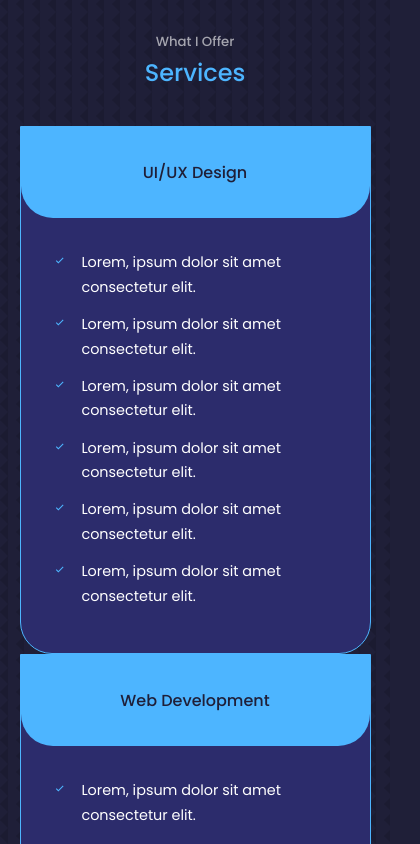
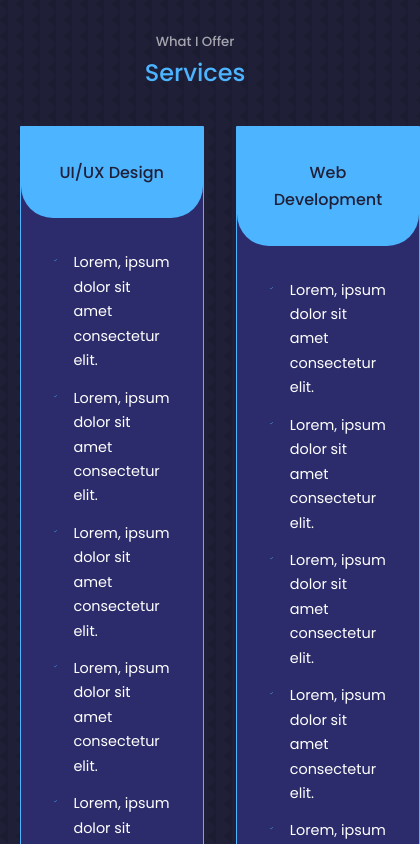
Before and after one commit to CameronRiecan/CameronRiecan.github.io, a React (Create React App) app: page / in a window 390 px wide. Shown: the part 2980-3824 px from the top of the page, 420 px wide, since content can reach past the window. Built offline with nearby package versions, Linux system fonts and the light colour scheme.

Commit message:
fix errors in styling, found and fixed major mistake of mispelling in services css that didnt match jsx in component, phew

```diff
--- a/src/components/experience/Experience.jsx
+++ b/src/components/experience/Experience.jsx
@@ -97,7 +97,7 @@ const Experience = () => {
                 <small className='text-light'>Beginner/Intermediate</small>
               </div>
             </article>
-        </div>
+          </div>
         </div>
       </div>
     </section>
--- a/src/components/portfolio/Portfolio.jsx
+++ b/src/components/portfolio/Portfolio.jsx
@@ -62,7 +62,7 @@ const Portfolio = () => {
         {
           data.map(({id, image, title, github, demo}) => {
             return (
-              <article key={id} className='portfolio_item'>
+            <article key={id} className='portfolio_item'>
               <div className="portfolio_item-image">
                 <img src={image} alt={title} />
               </div>
--- a/src/components/services/services.css
+++ b/src/components/services/services.css
@@ -1,6 +1,6 @@
 /* Services Component CSS */
 
-.service_container {
+.services_container {
     display: grid;
     grid-template-columns: repeat(3, 1fr);
     gap: 3rem;
@@ -54,7 +54,7 @@
 
 /* Media Queries (Medium Devices) */
 @media screen and (max-width: 1024px) {
-    .service_container {
+    .services_container {
         grid-template-columns: 1fr 1fr;
         gap: 2rem;
     }
```
